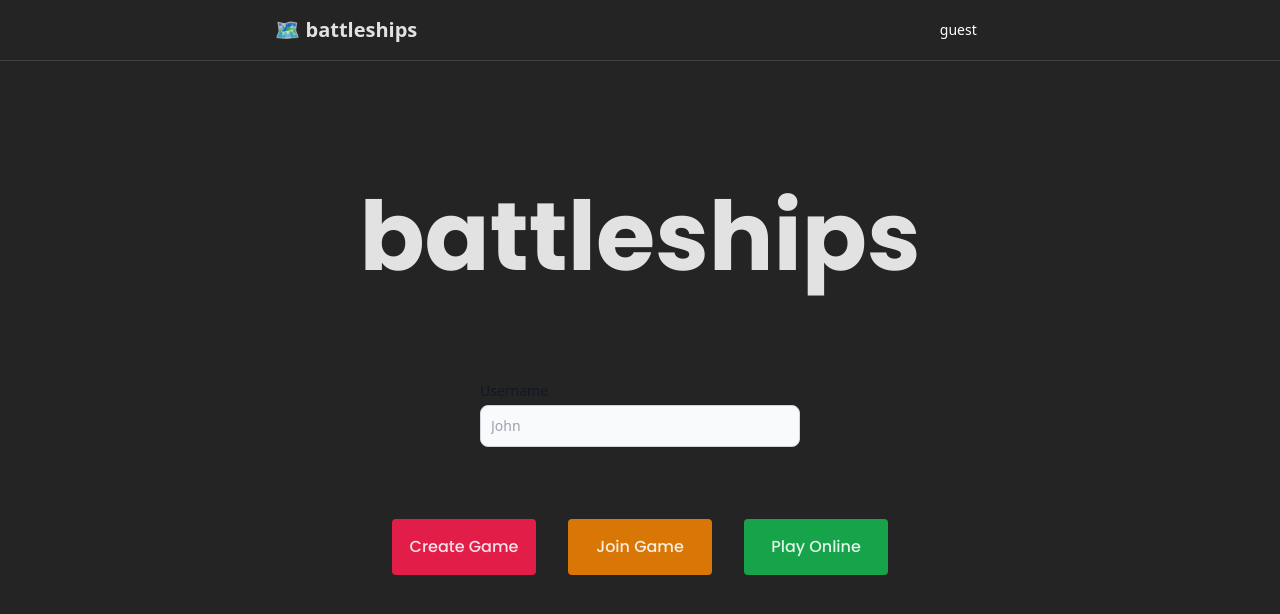
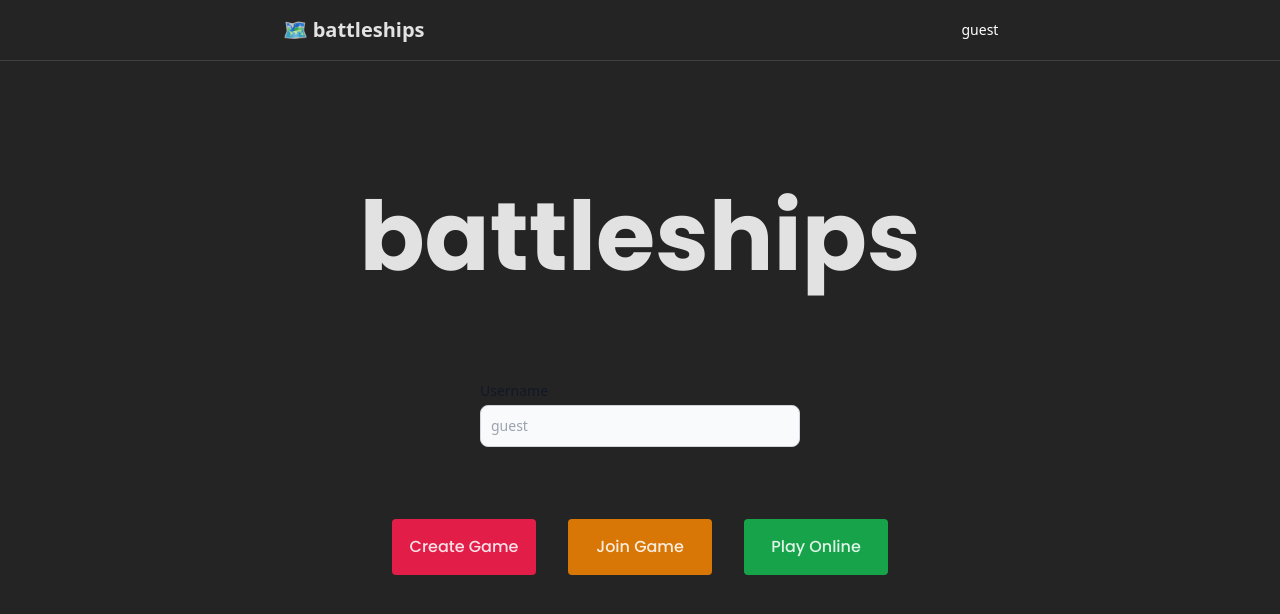
Before and after one commit to AndersMyrmel/battleships, a React (Vite) app in the folder client/: page / in a window 1280 px wide. Shown: the top 614 px of the page. Built offline with nearby package versions, Linux system fonts and the light colour scheme; no server answers.

Commit message:
fixing header bug

```diff
--- a/client/src/components/Header.tsx
+++ b/client/src/components/Header.tsx
@@ -7,14 +7,14 @@ function Header({ username }: HeaderProps) {
     <header>
       <nav className="px-4 lg:px-6 py-2.5 dark:bg-inherit border-b border-neutral-700">
         <div className="flex flex-wrap justify-around items-center mx-auto max-w-screen-xl">
-          <a href="/" className="flex items-center">
+          <a href="/" className="flex items-center ">
             <span className="self-center text-xl font-semibold whitespace-nowrap dark:text-white">
               🗺️ battleships
             </span>
           </a>
-          <div className="flex items-center lg:order-2">
+          <div className="flex items-center lg:order-2 w-14">
             <h1 className="text-white bg-primary-700 hover:bg-primary-800 focus:ring-4 focus:ring-primary-300 font-medium rounded-lg text-sm px-4 lg:px-5 py-2 lg:py-2.5 mr-2 dark:bg-primary-600 dark:hover:bg-primary-700 focus:outline-none dark:focus:ring-primary-800">
-              {username ?? 'guest'}
+              {username}
             </h1>
           </div>
         </div>
--- a/client/src/routes/root/Root.tsx
+++ b/client/src/routes/root/Root.tsx
@@ -36,7 +36,7 @@ function Root() {
   };
 
   const playOnline = () => {
-    if (!state.username) return alert('Enter username');
+    //if (!state.username) return alert('Enter username');
 
     socket.emit('username', state.username);
     navigate('Play', {
@@ -66,7 +66,7 @@ function Root() {
               type="text"
               id="username"
               className="bg-gray-50 border border-gray-300 text-gray-900 text-sm rounded-lg focus:ring-blue-500 focus:border-blue-500 block w-full p-2.5 dark:bg-gray-700 dark:border-gray-600 dark:placeholder-gray-400 dark:text-white dark:focus:ring-blue-500 dark:focus:border-blue-500"
-              placeholder="John"
+              placeholder="guest"
               required
               onChange={(e) =>
                 dispatch({ type: 'setusername', payload: e.target.value })
@@ -88,7 +88,7 @@ function Root() {
                 type="text"
                 id="username"
                 className="bg-gray-50 border border-gray-300 text-gray-900 text-sm rounded-lg focus:ring-blue-500 focus:border-blue-500 block w-full p-2.5 dark:bg-gray-700 dark:border-gray-600 dark:placeholder-gray-400 dark:text-white dark:focus:ring-blue-500 dark:focus:border-blue-500"
-                placeholder="Kevin"
+                placeholder="host"
                 onChange={(e) =>
                   dispatch({ type: 'sethostname', payload: e.target.value })
                 }
--- a/client/src/routes/root/reducer.ts
+++ b/client/src/routes/root/reducer.ts
@@ -1,7 +1,7 @@
 import { RootState, Action } from '../../types/RootState';
 
 export const INITIAL_STATE = {
-  username: null,
+  username: 'guest',
   hostname: null,
   displayHost: false,
 };
```
